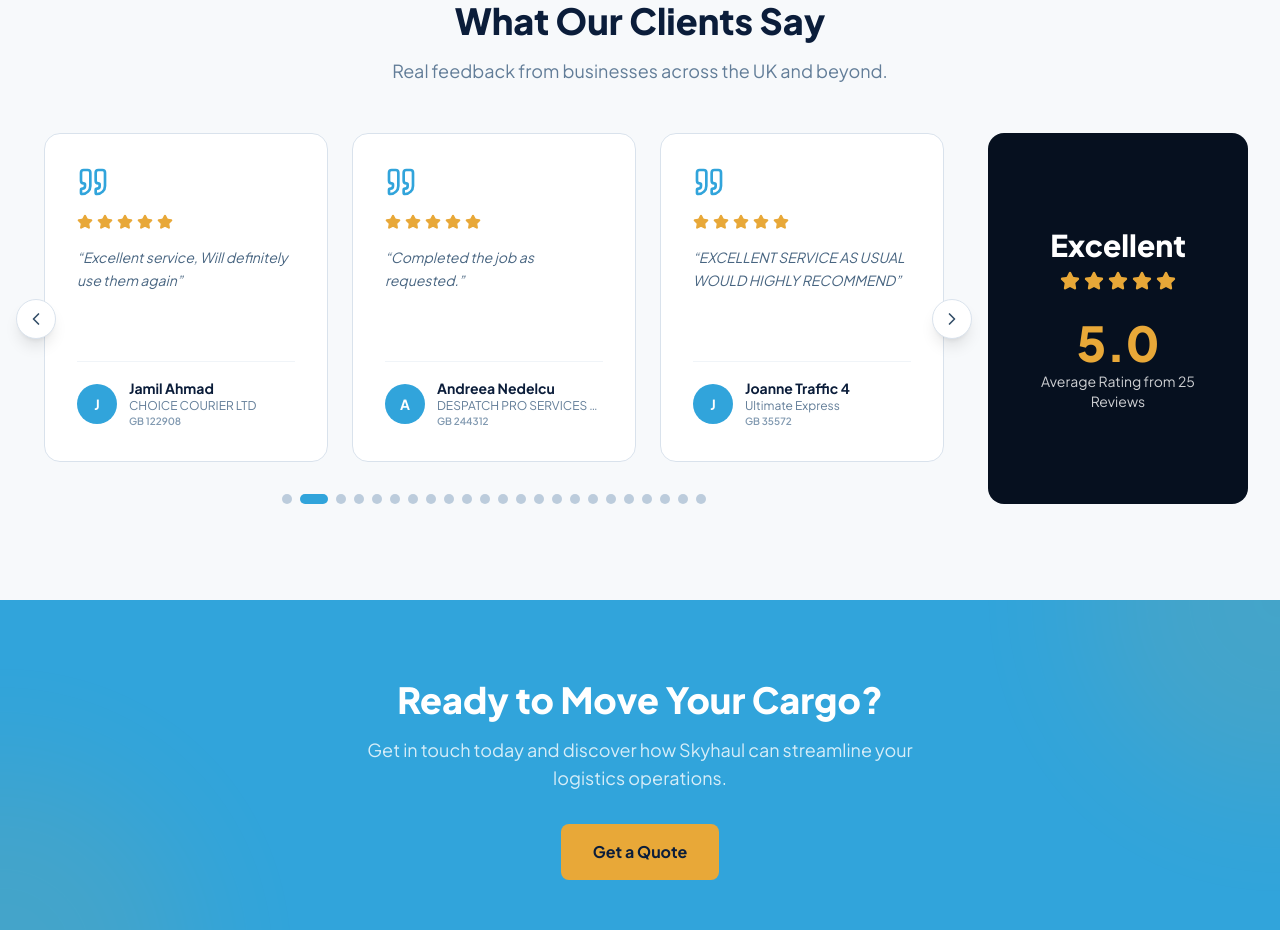
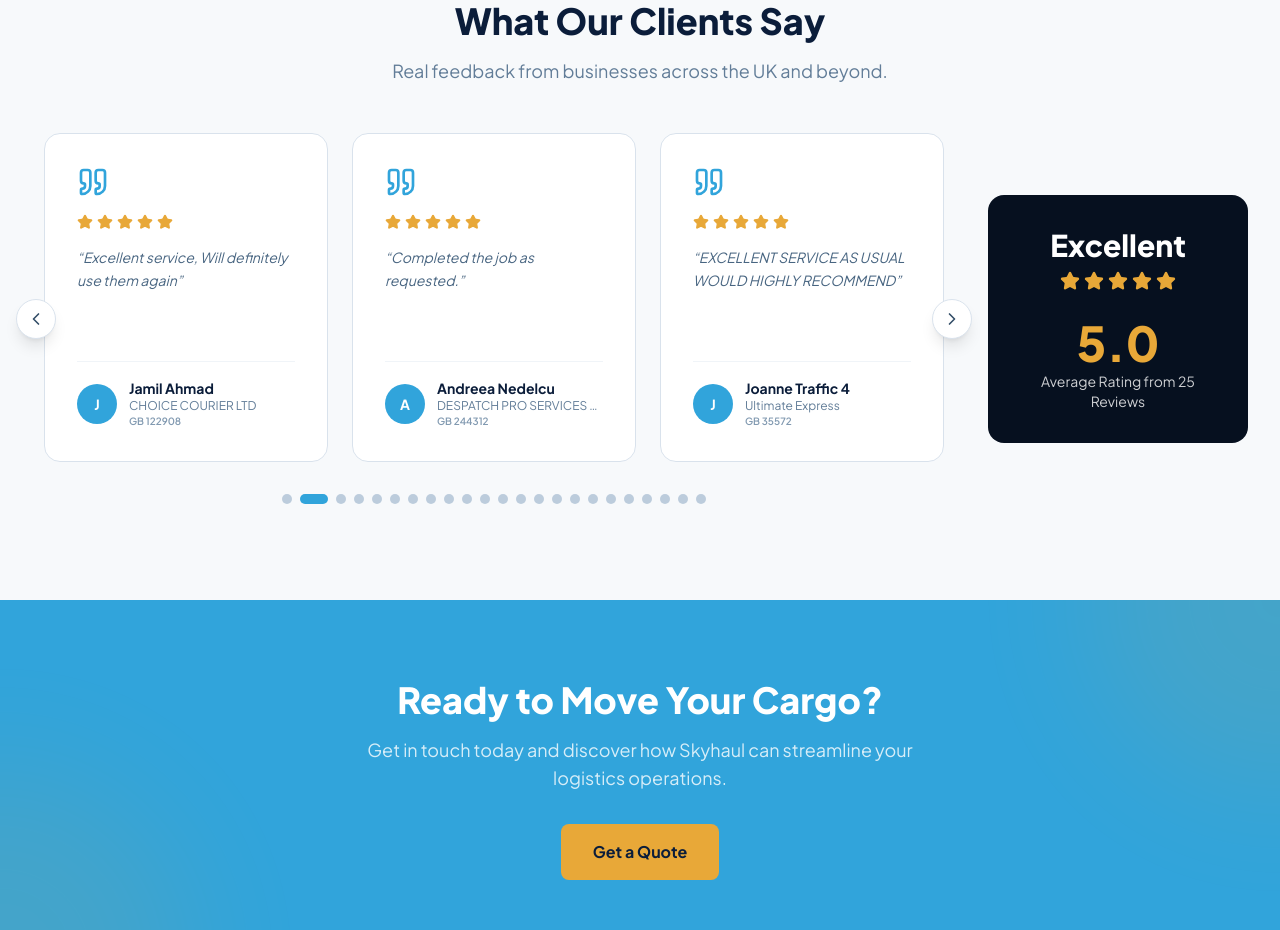
Before and after one commit to msghori/skyhaul, a React (Vite) app: page / in a window 1280 px wide. Shown: the part 3180-4110 px from the top of the page. Built offline with nearby package versions, Linux system fonts and the light colour scheme.

Commit message:
fix: badge height

```diff
--- a/src/pages/Home.jsx
+++ b/src/pages/Home.jsx
@@ -159,11 +159,13 @@ export default function Home() {
             title="What Our Clients Say"
             subtitle="Real feedback from businesses across the UK and beyond."
           />
-          <div className="grid grid-cols-1 lg:grid-cols-[1fr_260px] gap-8 items-stretch min-w-0">
+          <div className="grid grid-cols-1 lg:grid-cols-[1fr_260px] gap-8 min-w-0">
             <div className="min-w-0">
               <TestimonialCarousel reviews={reviews} />
             </div>
-            <RatingBadge reviews={reviews} />
+            <div className="flex items-center">
+              <RatingBadge reviews={reviews} />
+            </div>
           </div>
         </div>
       </section>
```
